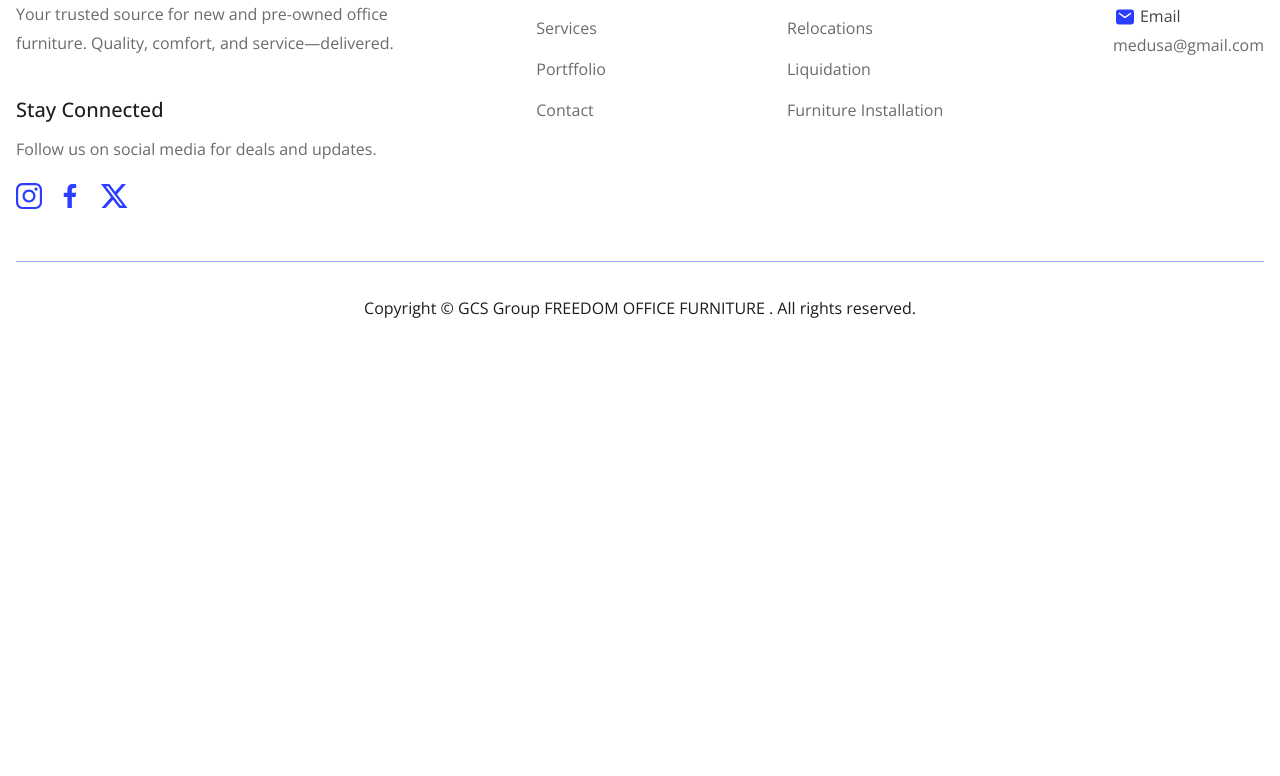
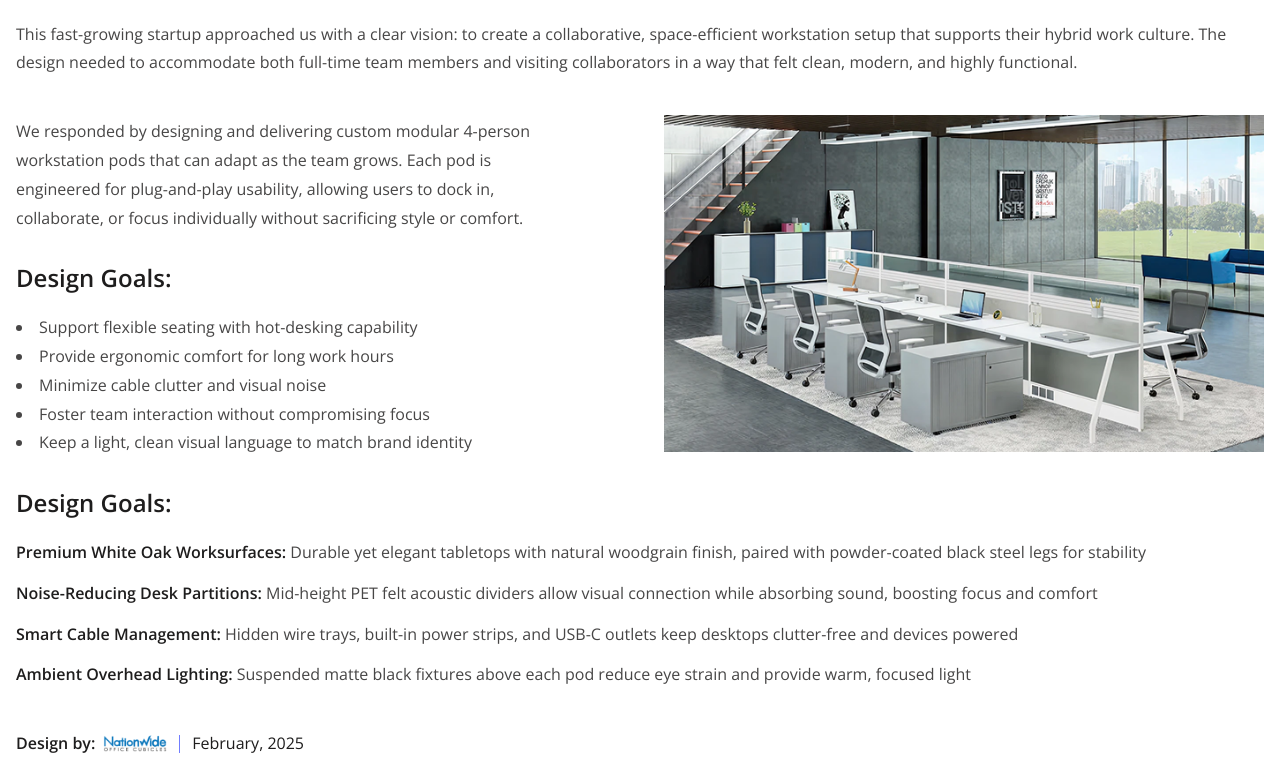
Before and after one commit to backbencherstudio/thutt-client, a Next.js app: page /portfolio in a window 1280 px wide. Shown: the part 914-1690 px from the top of the page. Before the commit the page ends 1269 px from the top, so only its background shows below. Built offline with nearby package versions, Linux system fonts and the light colour scheme; no server answers.

Commit message:
portfolio card one added

```diff
--- /dev/null
+++ b/app/(site)/_components/_pages/_portfolio/_project-cards/_card-one/cardOne.tsx
@@ -0,0 +1,128 @@
+import React from "react";
+import Image from "next/image";
+export default function cardsOne() {
+  return (
+    <div className="bg-white px-4">
+      <div className="container mx-auto pb-10 sm:pb-16 md:pb-20 xl:pb-[120px]">
+        <div className="flex flex-col gap-8 lg:gap-12">
+          <h2 className="text-[#1E1D1D]">Modern Minimalist Workstation Pods</h2>
+          <div className="flex flex-col gap-6 md:gap-8">
+            <p className="text-[#474646]">
+              This fast-growing startup approached us with a clear vision: to
+              create a collaborative, space-efficient workstation setup that
+              supports their hybrid work culture. The design needed to
+              accommodate both full-time team members and visiting collaborators
+              in a way that felt clean, modern, and highly functional.
+            </p>
+            <div className="flex flex-col-reverse md:flex-row items-center justify-between gap-10 md:gap-20">
+              <div className="w-full md:w-[560px] flex flex-col gap-4 md:gap-8">
+                <p className="text-[#474646] mt-2">
+                  We responded by designing and delivering custom modular
+                  4-person workstation pods that can adapt as the team grows.
+                  Each pod is engineered for plug-and-play usability, allowing
+                  users to dock in, collaborate, or focus individually without
+                  sacrificing style or comfort.
+                </p>
+                <div className="flex flex-col gap-5 items-start justify-start">
+                  <div className="text-[#1E1D1D] text-[20px] md:text-[24px] font-semibold leading-[120%]">
+                    Design Goals:
+                  </div>
+                  <div className="">
+                    <ul className="list-disc list-inside">
+                      <li className="text-[16px] text-[#474646] leading-[180%]">
+                        Support flexible seating with hot-desking capability
+                      </li>
+                      <li className="text-[16px] text-[#474646] leading-[180%]">
+                        Provide ergonomic comfort for long work hours
+                      </li>
+                      <li className="text-[16px] text-[#474646] leading-[180%]">
+                        Minimize cable clutter and visual noise
+                      </li>
+                      <li className="text-[16px] text-[#474646] leading-[180%]">
+                        Foster team interaction without compromising focus
+                      </li>
+                      <li className="text-[16px] text-[#474646] leading-[180%]">
+                        Keep a light, clean visual language to match brand
+                        identity
+                      </li>
+                    </ul>
+                  </div>
+                </div>
+              </div>
+              <Image
+                src="/assets/site-images/portfolio/card-one.png"
+                alt="card-one"
+                width={1000}
+                height={1000}
+                className="w-full h-full object-cover sm:w-[400px] md:w-[480px] lg:w-[550px] xl:w-[600px] 2xl:w-[680px]"
+              />
+            </div>
+            <div className="flex flex-col gap-5 items-start justify-start">
+              <div className="text-[#1E1D1D] text-[20px] md:text-[24px] font-semibold leading-[120%]">
+                Design Goals:
+              </div>
+              <div className="flex flex-col gap-3">
+                <p className="text-[#474646]">
+                  <span className="font-semibold text-[#1E1D1D]">
+                    Premium White Oak Worksurfaces:
+                  </span>{" "}
+                  Durable yet elegant tabletops with natural woodgrain finish,
+                  paired with powder-coated black steel legs for stability
+                </p>
+                <p className="text-[#474646]">
+                  <span className="font-semibold text-[#1E1D1D]">
+                    Noise-Reducing Desk Partitions:
+                  </span>{" "}
+                  Mid-height PET felt acoustic dividers allow visual connection
+                  while absorbing sound, boosting focus and comfort
+                </p>
+                <p className="text-[#474646]">
+                  <span className="font-semibold text-[#1E1D1D]">
+                    Smart Cable Management:
+                  </span>{" "}
+                  Hidden wire trays, built-in power strips, and USB-C outlets
+                  keep desktops clutter-free and devices powered
+                </p>
+                <p className="text-[#474646]">
+                  <span className="font-semibold text-[#1E1D1D]">
+                    Ambient Overhead Lighting:
+                  </span>{" "}
+                  Suspended matte black fixtures above each pod reduce eye
+                  strain and provide warm, focused light
+                </p>
+              </div>
+            </div>
+            <div className="flex flex-col gap-3">
+              <div className="flex items-center justify-start gap-3 my-2 flex-wrap">
+                <div className="flex items-center gap-2">
+                  <p>
+                    <span className="text-[#1E1D1D] font-semibold">
+                      Design by:
+                    </span>
+                  </p>
+                  <Image
+                    src="/assets/logo.png"
+                    alt="brand logo"
+                    width={64}
+                    height={20}
+                    className="max-w-[64px] max-h-[20px]"
+                  />
+                </div>
+                <div className="w-[1px] h-[18px] bg-[#717DFF] hidden sm:block"></div>
+                <p className="text-[#1E1D1D]">February, 2025</p>
+              </div>
+              <div className="flex items-center justify-start gap-3 flex-wrap">
+                <div className="flex items-center justify-center px-4 py-2 border border-[#717DFF] bg-[#BDC3FF] text-[14px] font-semibold leading-[180%] text-[#2B3DFF]">
+                  NewCubicles
+                </div>
+                <div className="flex items-center justify-center px-4 py-2 border border-[#717DFF] bg-[#BDC3FF] text-[14px] font-semibold leading-[180%] text-[#2B3DFF]">
+                  ModernDesign
+                </div>
+              </div>
+            </div>
+          </div>
+        </div>
+      </div>
+    </div>
+  );
+}
--- a/app/(site)/portfolio/page.tsx
+++ b/app/(site)/portfolio/page.tsx
@@ -1,8 +1,12 @@
 import Banner from "../_components/_pages/_portfolio/_banner/banner";
+import CardsOne from "../_components/_pages/_portfolio/_project-cards/_card-one/cardOne";
 export default function Services() {
   return (
     <div>
       <Banner />
+      <div className="container mx-auto pt-10 sm:pt-16 md:pt-20 xl:pt-[120px]">
+        <CardsOne />
+      </div>
     </div>
   );
 }
```
Also changed, not shown: public/assets/site-images/portfolio/card-one.png (added).
